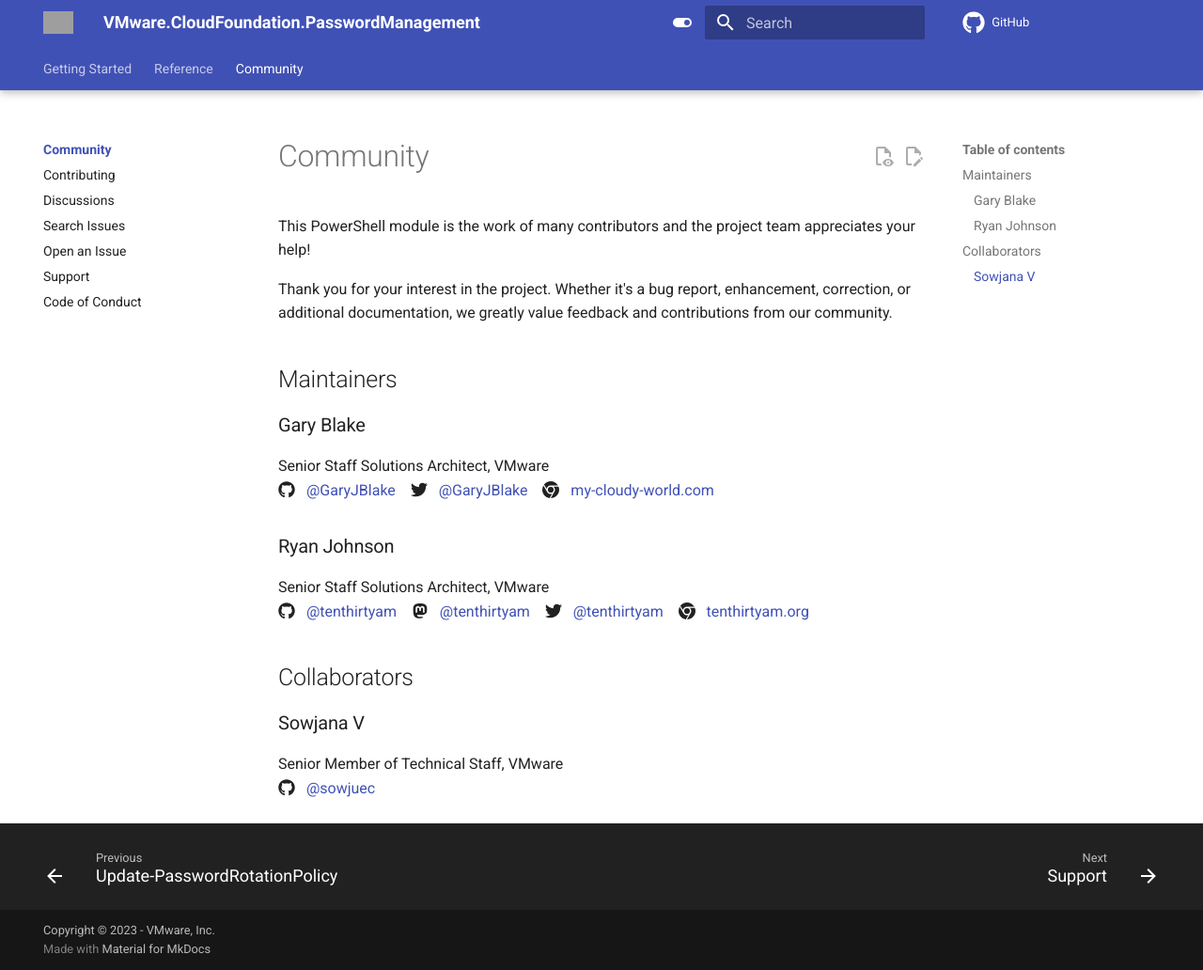
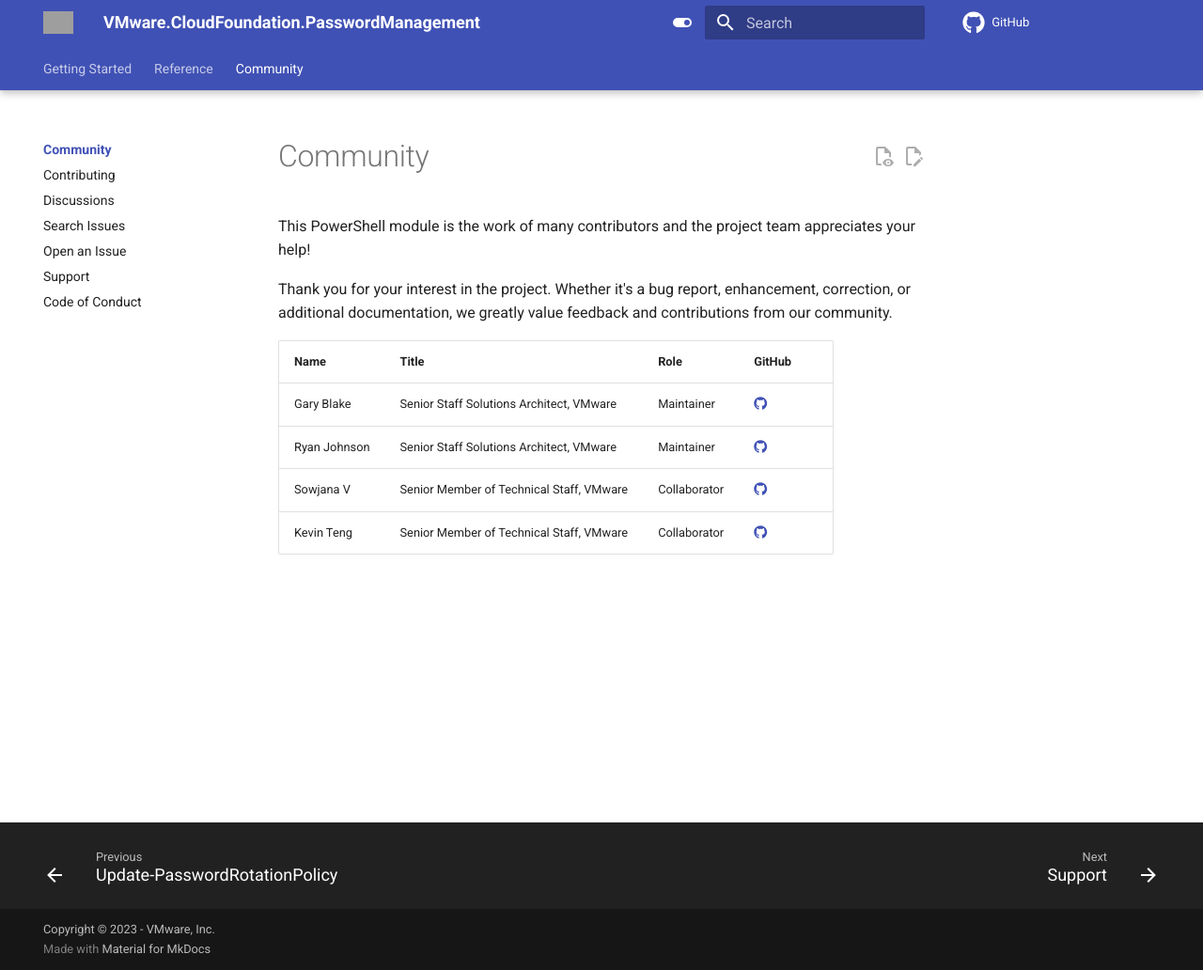
Before and after one commit to vmware/powershell-module-for-vmware-cloud-foundation-password-management, an MkDocs documentation site: the page built from docs/community/index.md, in a window 1280 px wide and 1032 px high. Shown: the whole window at 94% size. Built offline with MkDocs 1.6.1 and Material for MkDocs 9.7.7, drawn with Linux system fonts in a browser that asks for light colours; comment, search, counter and statistics services are not loaded; the version menu is left out; grey boxes are pictures that could not be loaded.

Commit message:
docs: update community
Update community.

Signed-off-by: Ryan Johnson <johnsonryan@vmware.com>

```diff
--- a/docs/community/index.md
+++ b/docs/community/index.md
@@ -5,26 +5,9 @@
 Thank you for your interest in the project. Whether it's a bug report, enhancement, correction, or
 additional documentation, we greatly value feedback and contributions from our community.
 
-## Maintainers
-
-### Gary Blake
-
-Senior Staff Solutions Architect, VMware</br>
-:fontawesome-brands-github: &nbsp; [@GaryJBlake](https://github.com/GaryJBlake) &nbsp;&nbsp;
-:fontawesome-brands-twitter: &nbsp; [@GaryJBlake](https://twitter.com/GaryJBlake) &nbsp;&nbsp;
-:fontawesome-brands-chrome: &nbsp; [my-cloudy-world.com](https://my-cloudy-world.com)
-
-### Ryan Johnson
-
-Senior Staff Solutions Architect, VMware</br>
-:fontawesome-brands-github: &nbsp; [@tenthirtyam](https://github.com/tenthirtyam) &nbsp;&nbsp;
-:fontawesome-brands-mastodon: &nbsp; [@tenthirtyam](https://mastodon.social/@tenthirtyam) &nbsp;&nbsp;
-:fontawesome-brands-twitter: &nbsp; [@tenthirtyam](https://twitter.com/tenthirtyam) &nbsp;&nbsp;
-:fontawesome-brands-chrome: &nbsp; [tenthirtyam.org](https://tenthirtyam.org)
-
-## Collaborators
-
-### Sowjana V
-
-Senior Member of Technical Staff, VMware</br>
-:fontawesome-brands-github: &nbsp; [@sowjuec](https://github.com/sowjuec)
+Name         | Title                                    | Role         | GitHub                                                       |
+-------------|------------------------------------------|--------------|--------------------------------------------------------------|
+Gary Blake   | Senior Staff Solutions Architect, VMware | Maintainer   | [:fontawesome-brands-github:](https://github.com/GaryJBlake) |
+Ryan Johnson | Senior Staff Solutions Architect, VMware | Maintainer   | [:fontawesome-brands-github:](https://github.com/tenthirtyam)|
+Sowjana V    | Senior Member of Technical Staff, VMware | Collaborator | [:fontawesome-brands-github:](https://github.com/sowjuec)    |
+Kevin Teng   | Senior Member of Technical Staff, VMware | Collaborator | [:fontawesome-brands-github:](https://github.com/garlicNova) |
```
